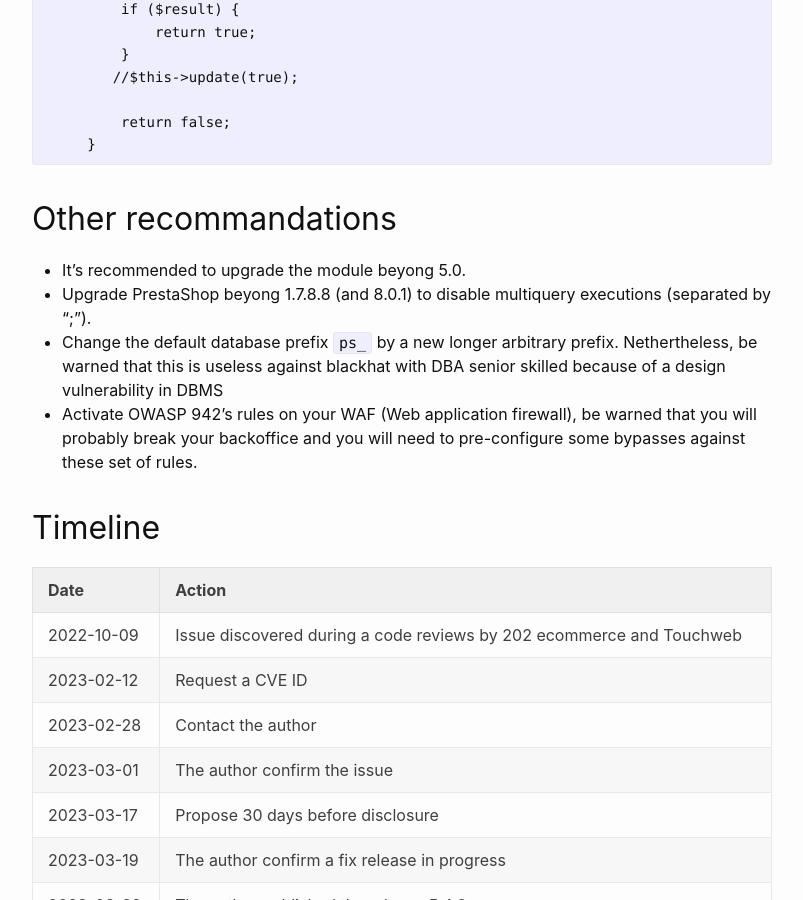
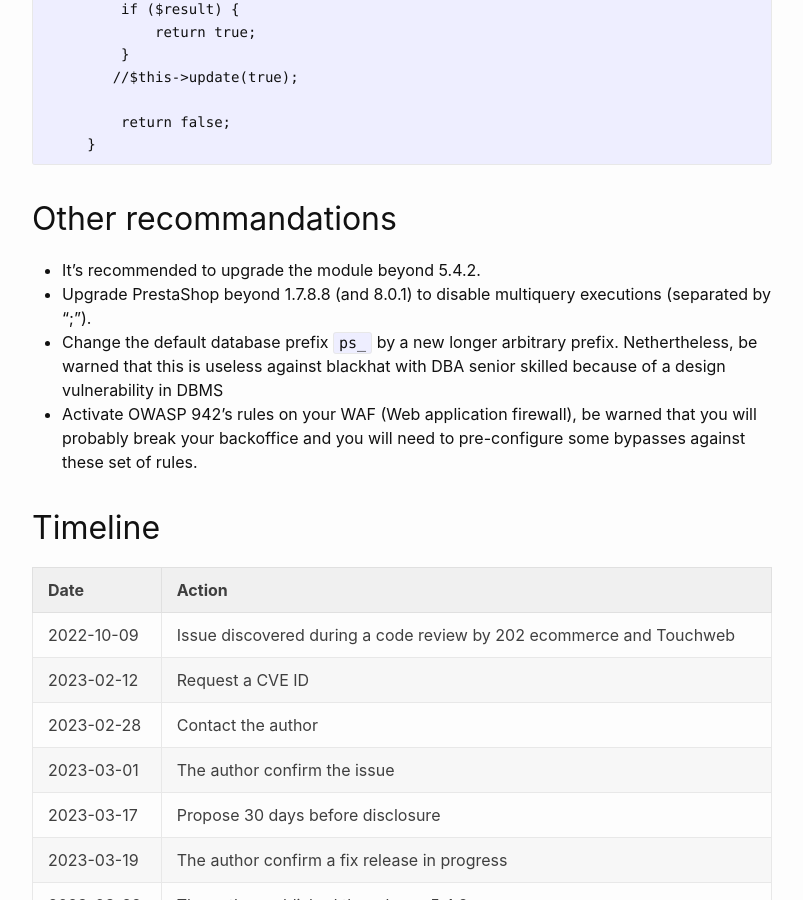
Before and after one commit to friends-of-presta/security-advisories, a Jekyll site: the page built from _posts/2023-04-25-askforaquote.md, in a window 1280 px wide and 900 px high, scrolled down 2710 px. Shown: the whole window, without its empty margins (238-1041 px from the left). Built offline with Jekyll 4.4.1, drawn with Linux system fonts in a browser that asks for light colours.

Commit message:
Update 2023-04-25-askforaquote.md

```diff
--- a/_posts/2023-04-25-askforaquote.md
+++ b/_posts/2023-04-25-askforaquote.md
@@ -113,8 +113,8 @@ curl -v -X POST -d 'action=delete_from_cart&item_id=2_9%3Bdelete+from+0test+wher
 
 ## Other recommandations
 
-* It’s recommended to upgrade the module beyong 5.0.
-* Upgrade PrestaShop beyong 1.7.8.8 (and 8.0.1) to disable multiquery executions (separated by ";").
+* It’s recommended to upgrade the module beyond 5.4.2.
+* Upgrade PrestaShop beyond 1.7.8.8 (and 8.0.1) to disable multiquery executions (separated by ";").
 * Change the default database prefix `ps_` by a new longer arbitrary prefix. Nethertheless, be warned that this is useless against blackhat with DBA senior skilled because of a design vulnerability in DBMS
 * Activate OWASP 942's rules on your WAF (Web application firewall), be warned that you will probably break your backoffice and you will need to pre-configure some bypasses against these set of rules.
 
@@ -122,7 +122,7 @@ curl -v -X POST -d 'action=delete_from_cart&item_id=2_9%3Bdelete+from+0test+wher
 
 | Date | Action |
 |--|--|
-| 2022-10-09 | Issue discovered during a code reviews by 202 ecommerce and Touchweb|
+| 2022-10-09 | Issue discovered during a code review by 202 ecommerce and Touchweb |
 | 2023-02-12 | Request a CVE ID |
 | 2023-02-28 | Contact the author |
 | 2023-03-01 | The author confirm the issue |
```
